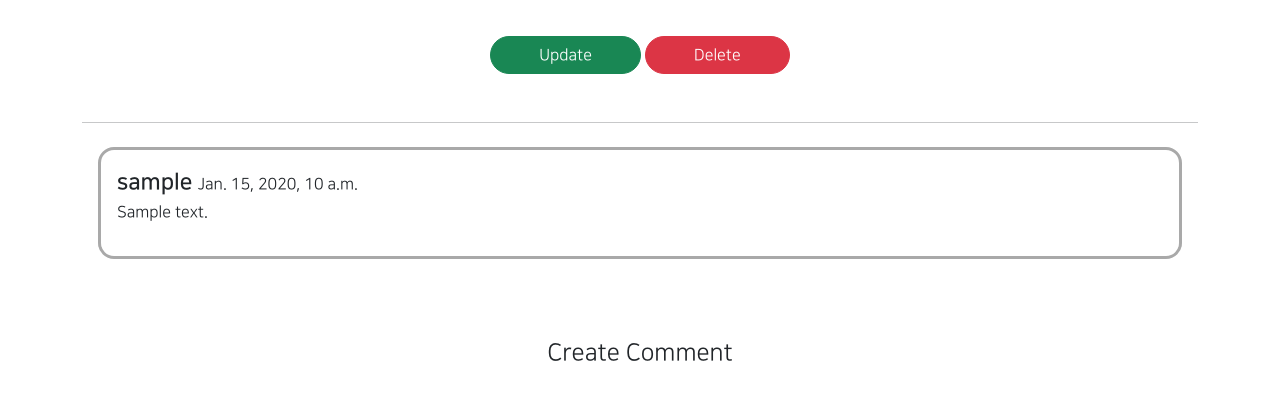
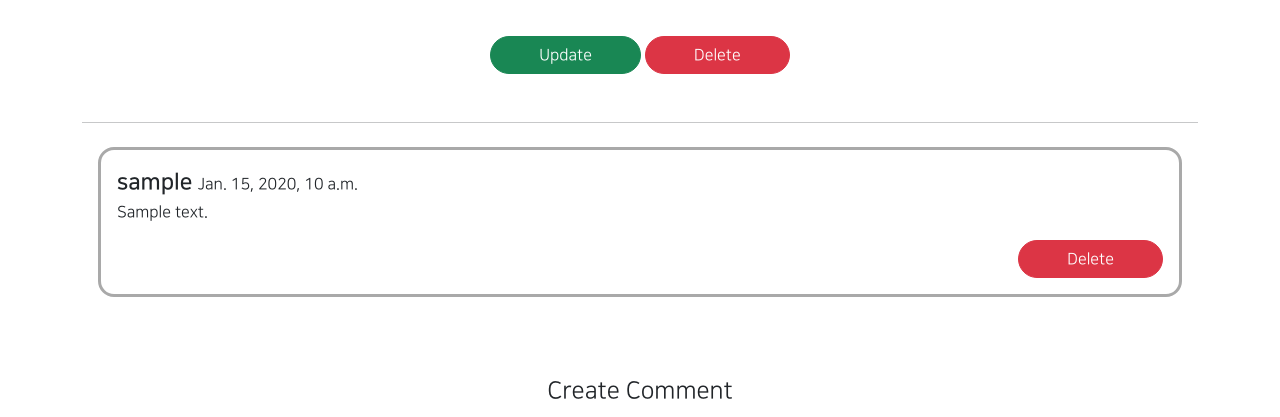
Before and after one commit to ClearRoot/djangoStartProject, a Django app: page /articles/detail/1 in a window 1280 px wide. Shown: the part 1024-1441 px from the top of the page. Run offline with Django 3.2, Linux system fonts and the light colour scheme; a user stored in the database is signed in; tables that the repository leaves empty hold one stand-in row (values such as "Sample post"); grey boxes marked "Sample" are stand-in pictures; parts of the project's set-up code (start-up, migrations or seed data) failed here and were passed over; some libraries are stand-ins or nearby versions.

Commit message:
8/10 class_6 commit 3

```diff
--- a/articleApp/templates/articleApp/detail.html
+++ b/articleApp/templates/articleApp/detail.html
@@ -52,6 +52,14 @@
                             {{ comment.content }}
                         </p>
                     </div>
+                    {% if comment.writer == user %}
+                    <div style="text-align: right;">
+                        <a href="{% url 'commentApp:delete' pk=comment.pk %}"
+                           class="btn btn-danger rounded-pill px-5">
+                            Delete
+                        </a>
+                    </div>
+                    {% endif %}
                 </div>
             {% endfor %}
 
--- a/commentApp/decorators.py
+++ b/commentApp/decorators.py
@@ -7,7 +7,7 @@ def comment_ownership_required(func):
     def decorated(request, *args, **kwargs):
         target_comment = Comment.objects.get(pk=kwargs['pk'])
         if target_comment.writer == request.user:
-            return func()
+            return func(request, *args, **kwargs)
         else:
             return HttpResponseForbidden()
     return decorated
```
